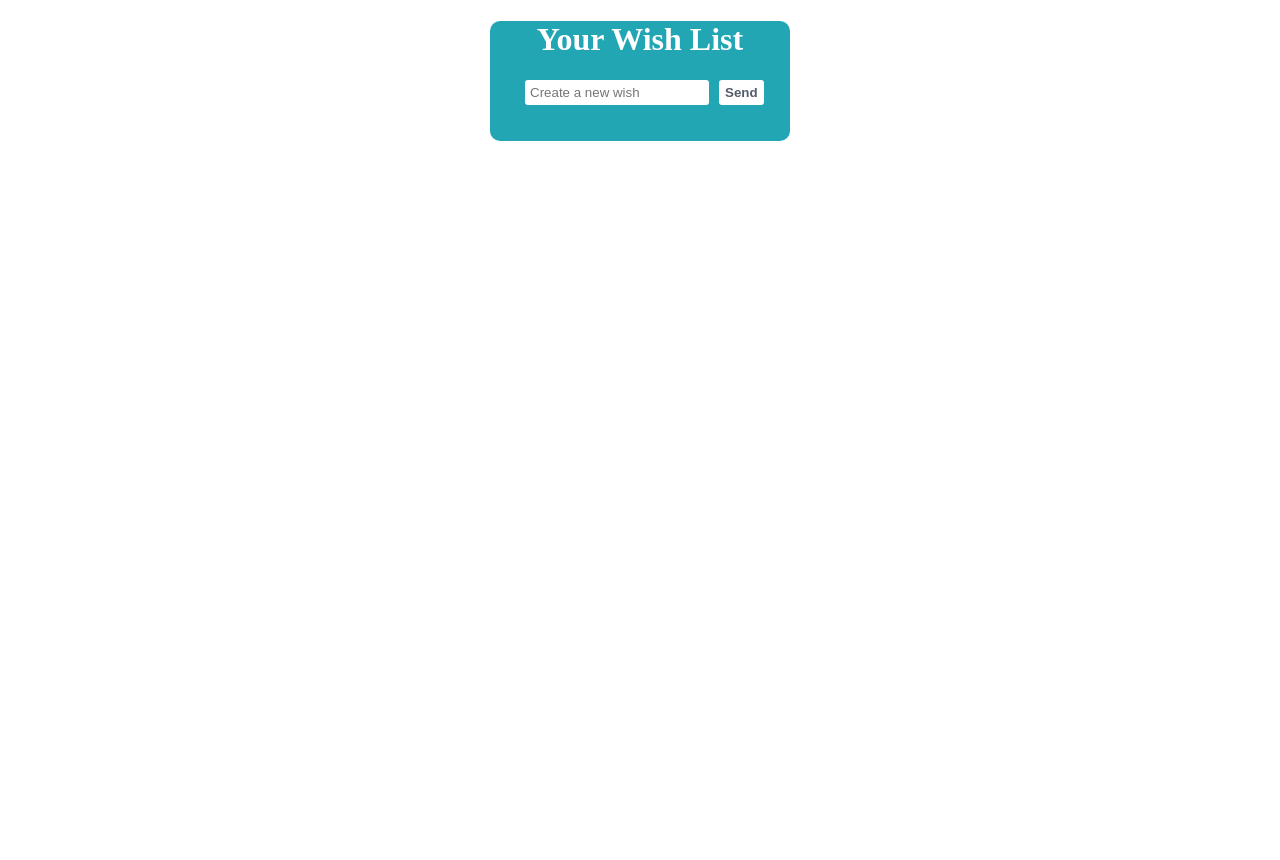
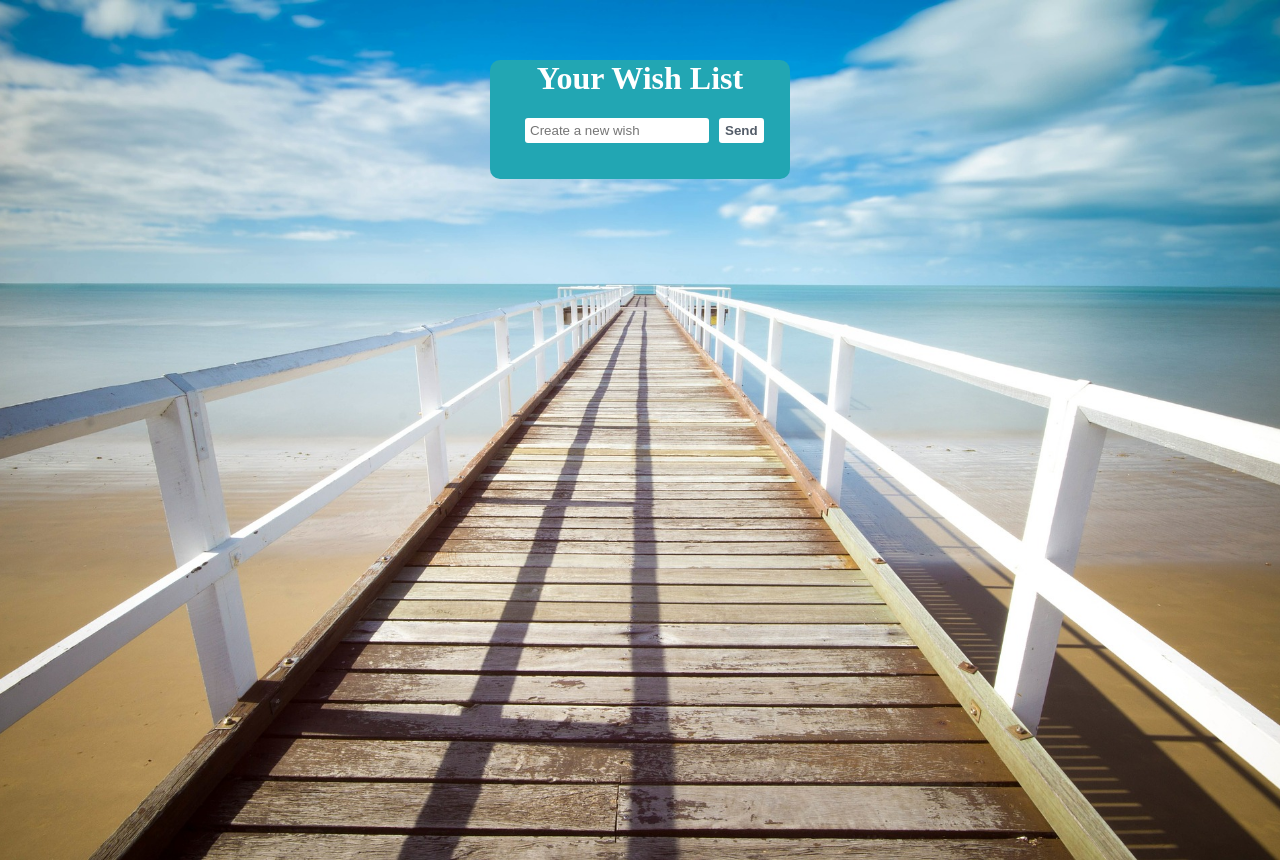
Before and after one commit to smallpaes/localStorage-wishlist-example, a plain HTML site: page index.html in a window 1280 px wide. Before the commit the page ends 800 px from the top, so only its background shows below. Drawn offline with Linux system fonts and the light colour scheme.

Commit message:
update background image

```diff
--- a/main.css
+++ b/main.css
@@ -1,5 +1,14 @@
 * {
   box-sizing: border-box;
+}
+
+body {
+  margin: 0;
+  background-image: url(background.jpg);
+  background-position: center;
+  background-size: cover;
+  background-repeat: no-repeat;
+  height: 100vh;
 }
 
 .container {
@@ -8,6 +17,7 @@
   text-align: center;
   background: #22a6b3;
   border-radius: 10px;
+  margin-top: 60px;
 }
 
 .container h1 {
```
Also changed, not shown: background.jpg (added), 1 other file.
